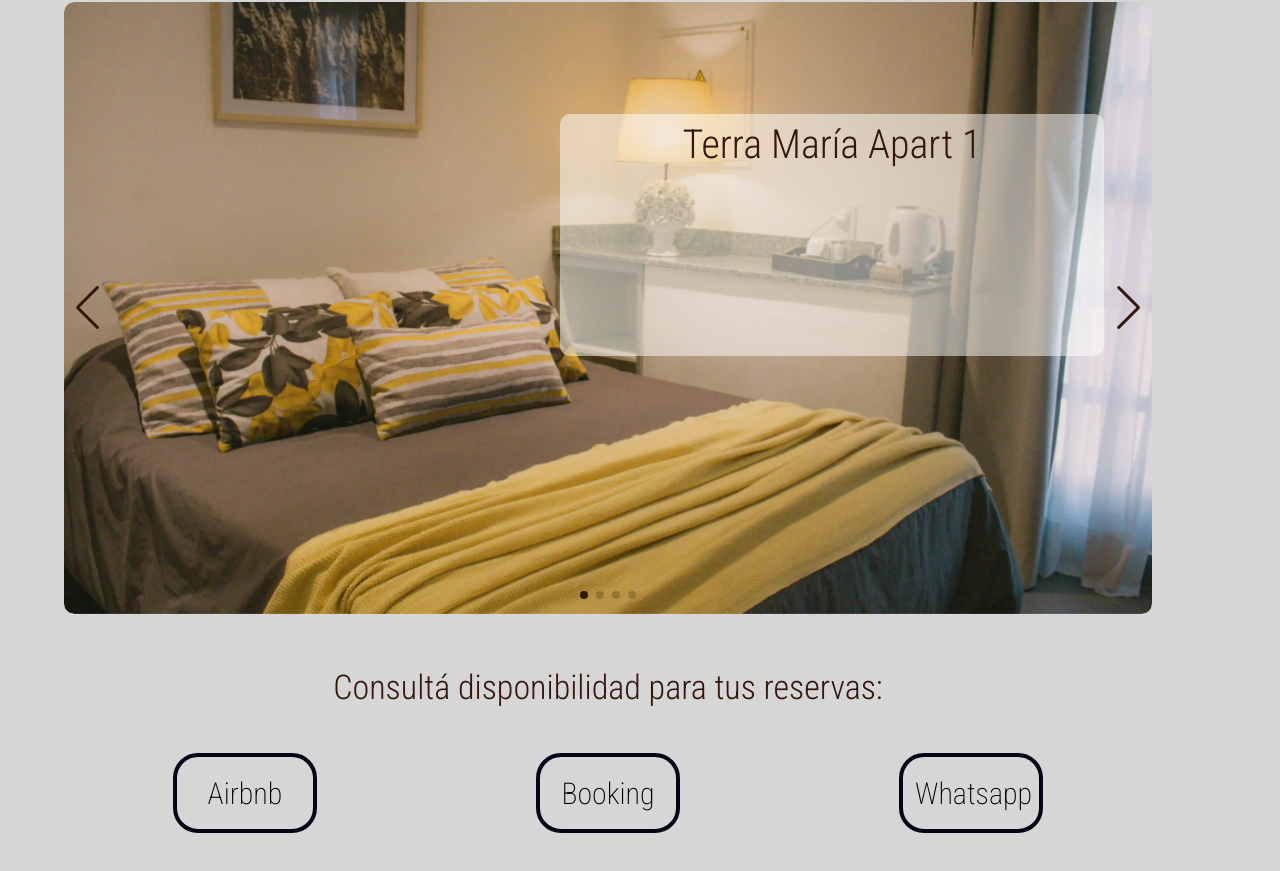
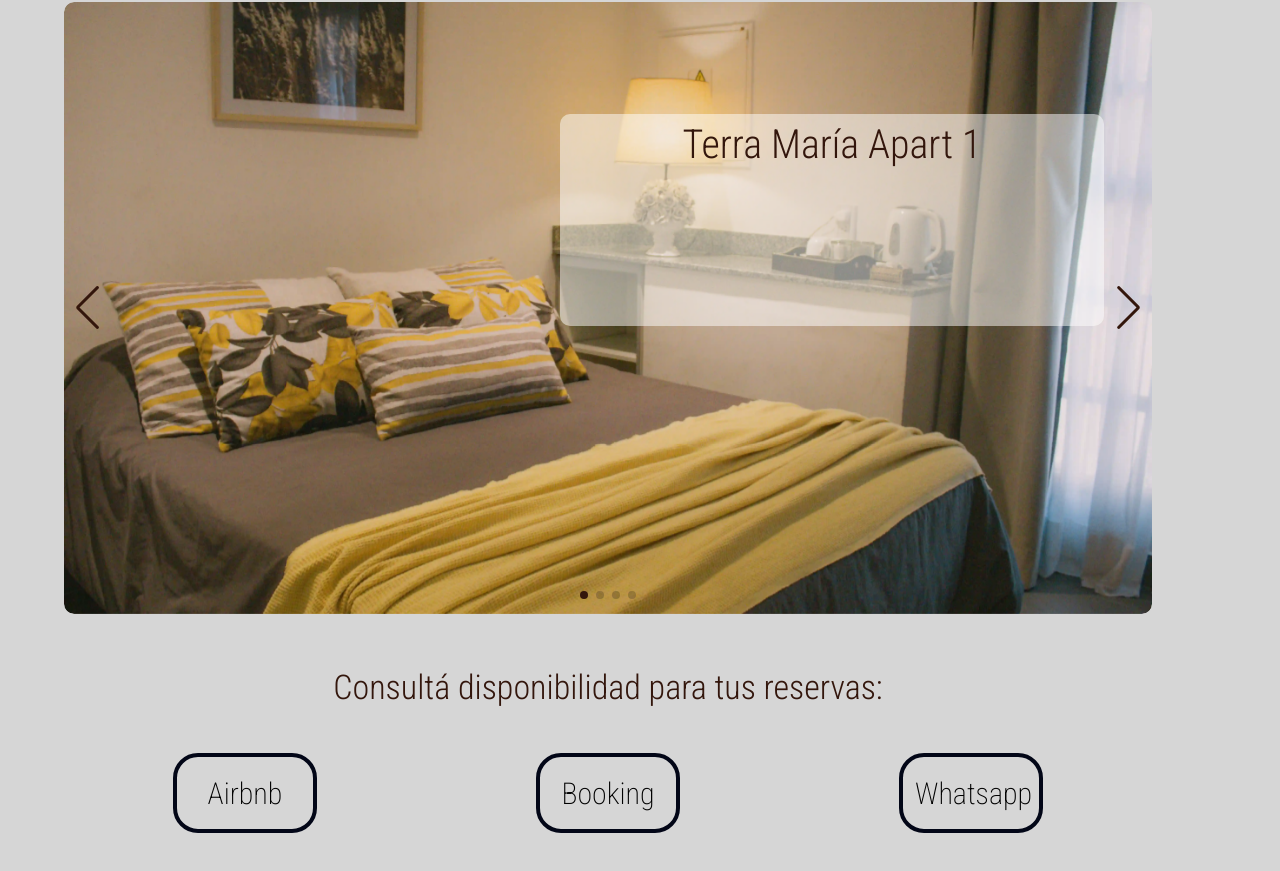
Before and after one commit to tomasgiacobino/apart_react_app, a React (Vite) app: page / in a window 1280 px wide. Shown: the part 1894-2765 px from the top of the page. Built offline with nearby package versions, Linux system fonts and the light colour scheme.

Commit message:
corregi descripcion apart1

```diff
--- a/src/constants/index.js
+++ b/src/constants/index.js
@@ -144,7 +144,7 @@ export const apartamentos = [
     id: "1",
     desc: "Este apartamento está diseñado para alojar cómodamente a tres huéspedes," +
       "con un dormitorio, un baño, una cama doble y un sofá cama. Además, cuenta con una zona de trabajo y ofrece servicios" +
-      "de wifi, aire acondicionado, pava eléctrica, heladera tipo mini bar, heladera, TV de 34 pulgadas y secador de pelo. Se permiten mascotas.",
+      "de wifi, aire acondicionado, pava eléctrica, heladera tipo mini bar, TV de 34 pulgadas y secador de pelo. Se permiten mascotas.",
     photos: {
       p1: photo2C1,
       p2: photo1C1,
```
